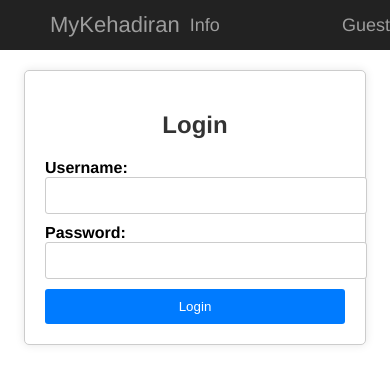
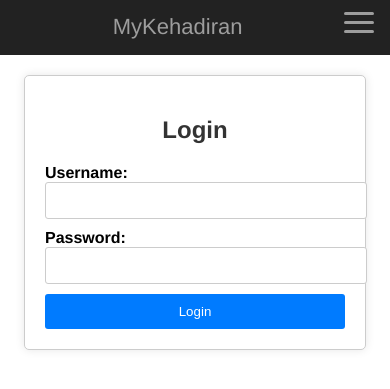
Before and after one commit to LegendaryLHL/Kerja-Kursus-Komputer-Sains, a PHP site: page / in a window 390 px wide. Shown: the top 389 px of the page. Run offline with PHP 8.4, Linux system fonts and the light colour scheme.

Commit message:
almost done navbar

```diff
--- a/Src/index.html
+++ b/Src/index.html
@@ -1,30 +1,40 @@
 <!DOCTYPE html>
 <html lang="en">
   <head>
-    <meta charset="UTF-8">
-    <meta name="viewport" content="width=device-width, initial-scale=1.0">
-    <link rel="stylesheet" type="text/css" href="style.css">
+    <meta charset="UTF-8" />
+    <meta name="viewport" content="width=device-width, initial-scale=1.0" />
+    <link rel="stylesheet" type="text/css" href="style.css" />
     <title>MyKehadiran</title>
   </head>
   <body>
-    <div class="navbar">
+    <nav class="navbar">
       <div class="left-section">
-            <span class="logo">MyKehadiran</span>
-            <span class="info">Info <i class="fas fa-caret-down"></i></span>
+        <div class="brand-title">MyKehadiran</div>
+        <a href="#" class="toggle-button">
+          <span class="bar"></span>
+          <span class="bar"></span>
+          <span class="bar"></span>
+        </a>
+        <div class="navbar-links">
+          <ul>
+            <li><a href="#">Info</a></li>
+            <li><a href="#">Analisis Kehadiran</a></li>
+          </ul>
+        </div>
       </div>
       <div class="right-section">
         <span class="user">Guest <i class="fas fa-caret-down"></i></span>
       </div>
-    </div>
+    </nav>
 
     <div class="login-container">
       <h2>Login</h2>
       <form id="login-form">
         <label for="username">Username:</label>
-            <input type="text" id="username" name="username" required>
+        <input type="text" id="username" name="username" required />
 
         <label for="password">Password:</label>
-            <input type="password" id="password" name="password" required>
+        <input type="password" id="password" name="password" required />
 
         <button type="submit">Login</button>
       </form>
--- a/Src/script.js
+++ b/Src/script.js
@@ -1,4 +1,4 @@
-document.getElementById("login-form").addEventListener("submit", function(event) {
+document.getElementById("login-form").addEventListener("submit", function (event) {
     event.preventDefault();
 
     // Get input values
@@ -9,3 +9,12 @@
     // For this example, we'll just display an alert with the values
     alert("Username: " + username + "\nPassword: " + password);
 });
+
+const toggleButton = document.getElementsByClassName('toggle-button')[0]
+const navbarLinks = document.getElementsByClassName('navbar-links')[0]
+const rightSec = document.getElementsByClassName('right-section')[0]
+
+toggleButton.addEventListener('click', () => {
+    navbarLinks.classList.toggle('active')
+    rightSec.classList.toggle('active')
+})
--- a/Src/style.css
+++ b/Src/style.css
@@ -52,7 +52,7 @@
     position: relative;
     background-color: #222222;
     color: #9d9d9d;
-    min-height: 50px;
+    min-height: 55px;
     margin-bottom: 20px;
     display: flex;
     justify-content: space-between;
@@ -61,23 +61,97 @@
 .left-section {
     display: flex;
     align-items: center;
+    margin-left: 100px;
 }
 
-.logo {
+.brand-title {
     font-size: 22px;
-    margin-left: 50px;
-    margin-right: 10px;
+    padding: 0.9rem 0.8rem;
 }
 
-.info,
-.user {
+.navbar-links ul{
+    margin: 0;
+    padding: 0;
     cursor: pointer;
     display: flex;
     align-items: center;
-    font-size: 18px;
-    margin-right: 10px;
+}
+
+.navbar-links li{
+    list-style: none;
+}
+
+.navbar-links li a{
+    text-decoration: none;
+    font-size: 16px;
+    color: #9d9d9d;
+    display: block;
+    padding:1rem;
+}
+
+.navbar-links a:hover{
+    color: white;
 }
 
 .right-section .user {
-    margin-right: 0; /* Remove right margin for the last element */
+    margin-right: 50px; /* Remove right margin for the last element */
+    display: block;
+    align-items: center;/*notfinished*/
 }
+
+.toggle-button{
+    position: absolute;
+    top: .75rem;
+    right: 1rem;
+    display: none;
+    flex-direction: column;
+    justify-content: space-between;
+    width: 30px;
+    height: 21px;
+}
+
+.toggle-button .bar{
+    height: 3px;
+    width: 100%;
+    background-color: #9d9d9d;
+    border-radius: 10px;
+}
+
+@media(max-width: 1000px){
+    .toggle-button{
+        display: flex;
+    }
+
+    .navbar{
+        flex-direction: column;
+        align-items: flex-start;
+    }
+    .left-section{
+        flex-direction: column;
+        align-items:flex-start;
+    }
+    .navbar-links{
+        display: none;
+    }
+
+    .right-section{
+        display: none;
+        padding-left: 115px;
+    }
+
+    .navbar-links ul{
+        flex-direction: column;
+        align-items: baseline;
+    }
+
+    .navbar-links li a{
+        padding: .5rem 1rem;
+    }
+
+    .navbar-links.active{
+        display:flex;
+    }
+    .right-section.active{
+        display:flex;
+    }
+}
```
Lines whose indentation alone changed are shown as unchanged.
